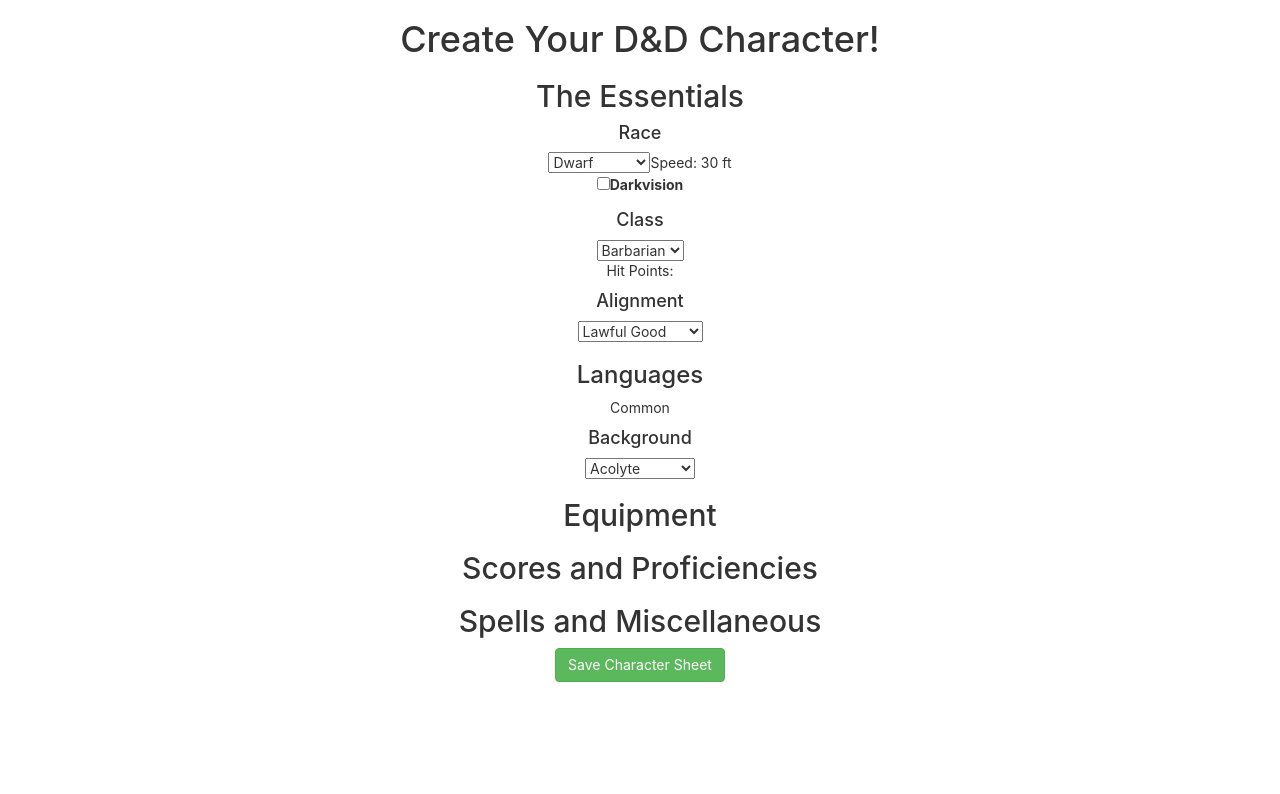
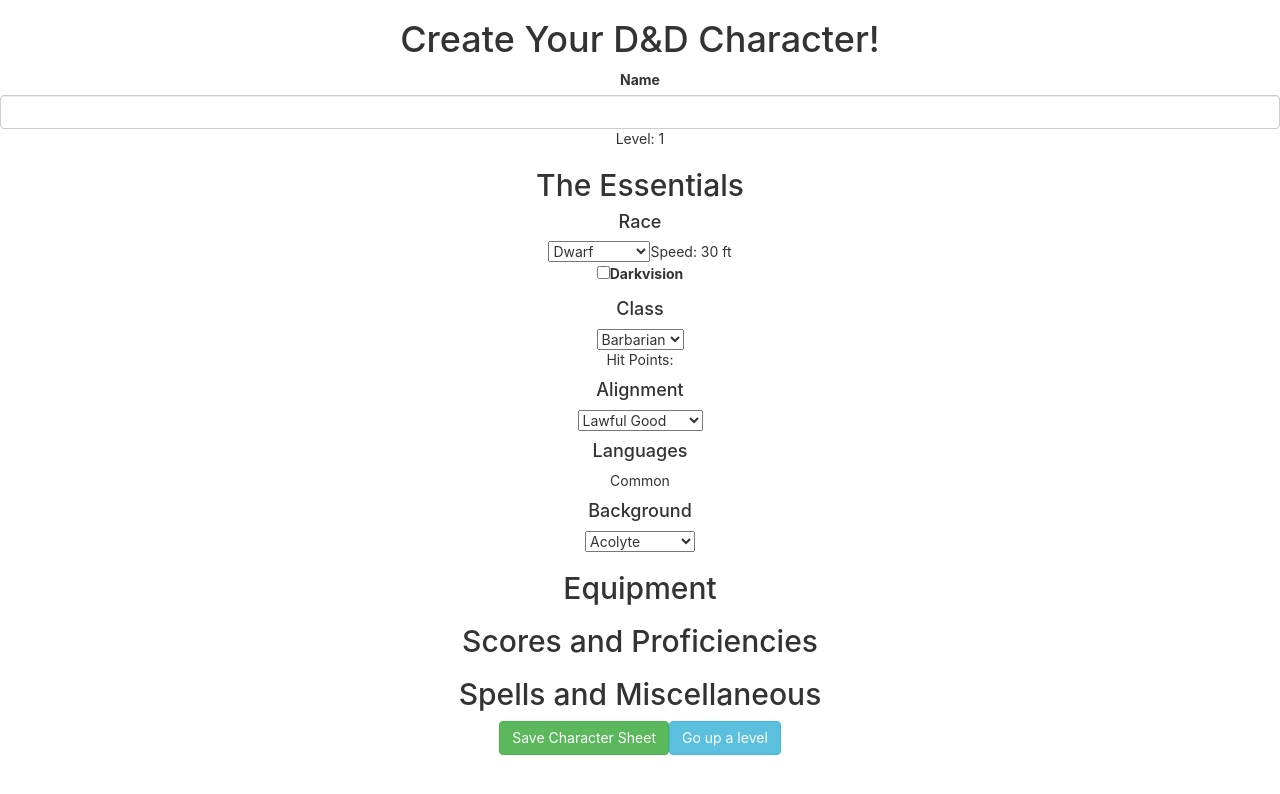
Before and after one commit to ACatWalks/dnd-character-sheet, a React (Create React App) app: page / in a window 1280 px wide. Shown: the top 794 px of the page. Built offline with nearby package versions, Linux system fonts and the light colour scheme.

Commit message:
Name and level added, user can level up character but not past 20

```diff
--- a/src/App.js
+++ b/src/App.js
@@ -1,6 +1,8 @@
 import './App.css';
 import React, {useState} from 'react'
 import Button from 'react-bootstrap/Button'
+import Form from 'react-bootstrap/Form'
+import Alert from 'react-bootstrap/Alert'
 import RaceForm from './RaceForm'
 import ClassForm from './ClassForm'
 import AlignmentForm from './AlignmentForm'
@@ -21,6 +23,8 @@ function App() {
   const [characterClass, setCharacterClass] = useState('')
   const [alignment, setAlignment] = useState('')
   const [background, setBackground] = useState('')
+  const [name, setName] = useState('')
+  const [level, setLevel] = useState(1)
   const [strength, setStrength] = useState(10)
   const [dex, setDex] = useState(10)
   const [con, setCon] = useState(10)
@@ -42,9 +46,26 @@ function App() {
   const handleBackground = (e) => {
     setBackground(`${e.target.value}`)
   }
+  const handleName = (e) => {
+    setName(`${e.target.value}`)
+  }
+  const levelUp = () => {
+    if(level < 20){
+      setLevel(level + 1)
+    } else {
+      return (
+        <Alert variant='danger'>
+          You cannot increase your character beyond 20th level. Check out Epic Boons in the Dungeon Master's guide for ways to improve your 20th level character.
+        </Alert>
+      )
+    }
+  }
   return (
     <div className="App">
       <h1>Create Your D&D Character!</h1>
+      <Form.Label>Name</Form.Label>
+      <Form.Control type='name' onChange={handleName}></Form.Control>
+      <p>Level: {level}</p>
       <h2>The Essentials</h2>
       <RaceForm handleRace={handleRace} race={race}/>
       <ClassForm handleClass={handleClass} con={con} characterClass={characterClass} />
@@ -64,6 +85,7 @@ function App() {
       <Spells race={race} characterClass={characterClass} />
       <Animals />
       <Button variant='success' onClick={handleSubmit}>Save Character Sheet</Button>
+      <Button variant='info' onClick={levelUp}>Go up a level</Button>
     </div>
   );
 }
--- a/src/Languages.js
+++ b/src/Languages.js
@@ -106,7 +106,7 @@ function Languages(props) {
     return(
         <div>
             <Form.Group controlId='formLanguages'>
-                    <h3>Languages</h3>
+                    <h4>Languages</h4>
                     {displayLangMenu(props.race, props.background)}
                     {languages}
             </Form.Group>
```
